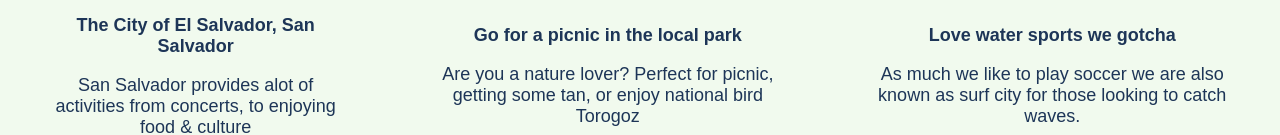
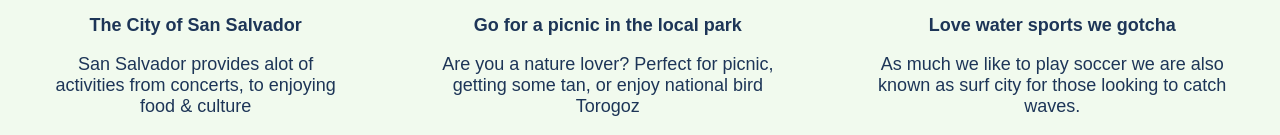
Before and after one commit to chrisdiazaguilar/08.VisitElSalvador, a plain HTML site: page index.html in a window 1280 px wide. Shown: the part 895-1030 px from the top of the page. Drawn offline with Linux system fonts and the light colour scheme.

Commit message:
Updated html file

```diff
--- a/index.html
+++ b/index.html
@@ -23,7 +23,7 @@
             src="images/sansalvador.jpg"
             alt="eagle eye of San Salvador at night"
           />
-          <p class="boldText">The City of El Salvador, San Salvador</p>
+          <p class="boldText">The City of San Salvador</p>
           <p>
             San Salvador provides alot of activities from concerts, to enjoying
             food & culture
```
